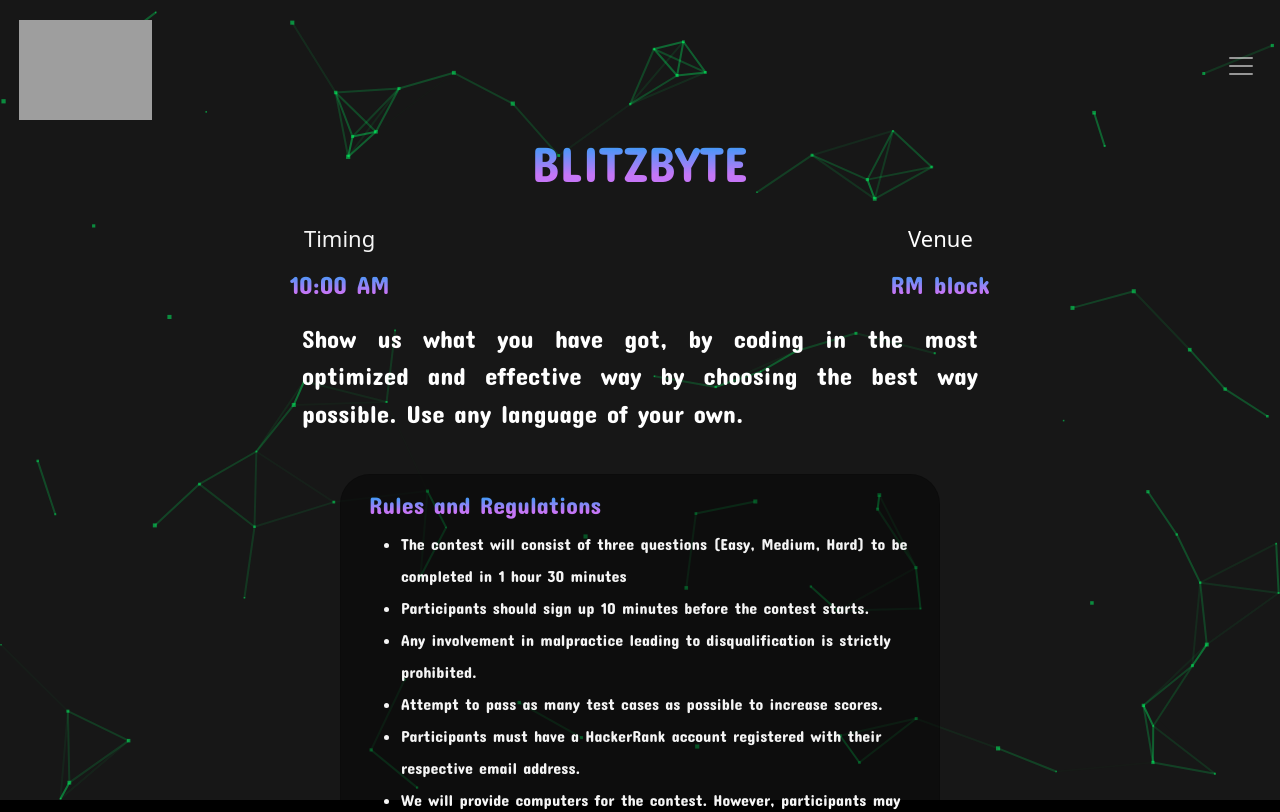
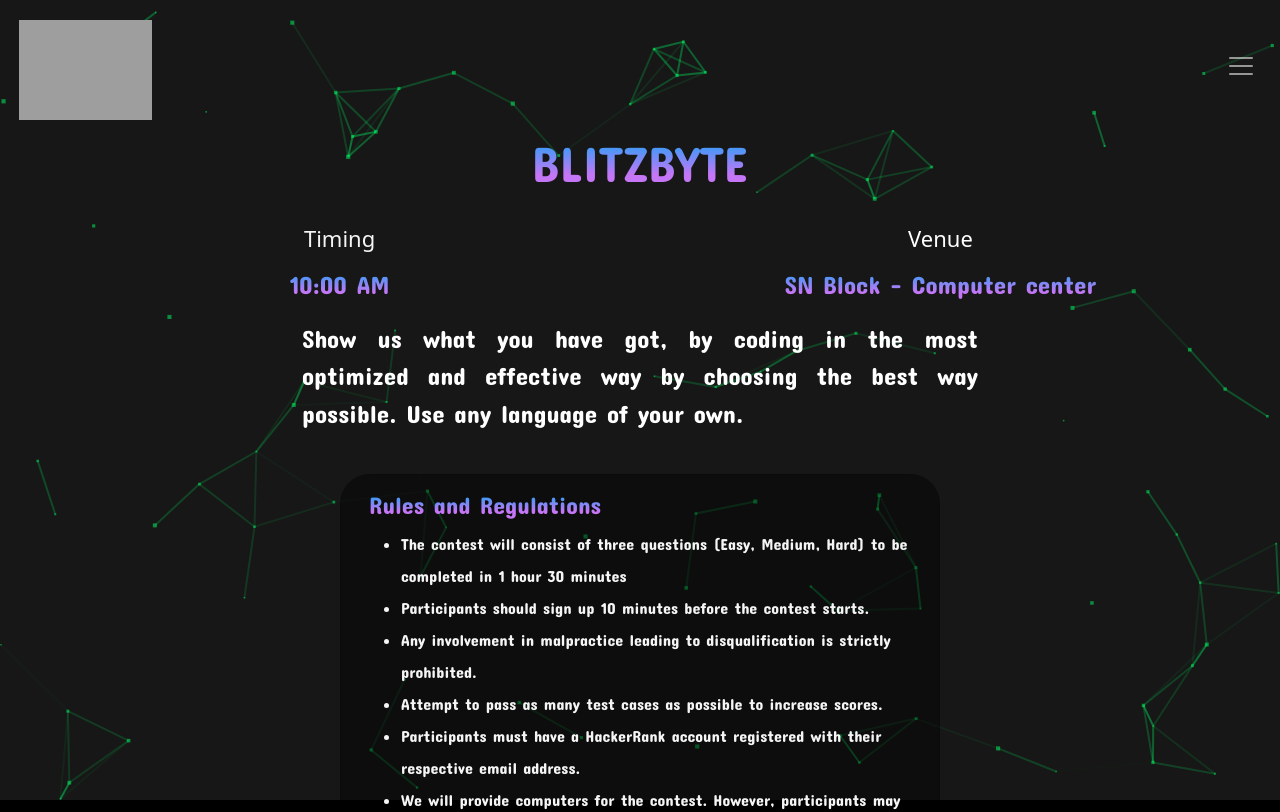
Before and after one commit to Senadhian2003/Cybernautix2024, a React (Create React App) app: page /events/1 in a window 1280 px wide. Shown: the top 812 px of the page. Built offline with nearby package versions, Linux system fonts and the light colour scheme; grey boxes are pictures that could not be loaded.

Commit message:
first commit

```diff
--- a/src/component/Contact.js
+++ b/src/component/Contact.js
@@ -70,7 +70,7 @@ export default function Contact() {
                   style={{ width: "75px", height: "75px" }}
                 ></lord-icon>
 
-                <p className="ctcp1">events.it@rmkec.ac.in</p>
+                <p className="ctcp1">cybernautix24@gmail.com</p>
               </div>
 
               <div className="cttxt">
@@ -80,10 +80,10 @@ export default function Contact() {
                   style={{ width: "75px", height: "75px" }}
                 ></lord-icon>
 
-                <p className="ctcp1">+91 9941165707</p>
+                <p className="ctcp1">+91 6369149644</p>
               </div>
 
-              <a id="bus" href="https://chat.whatsapp.com/DBC6TIRs1nF4dbCEp9xzeY" target="_blank">
+              <a id="bus" href="https://chat.whatsapp.com/Dhqs8V436hx4IEgDaQmQNR" target="_blank">
               <div className="cttxt">
                 <lord-icon
                   id="lob"
--- a/src/component/data.js
+++ b/src/component/data.js
@@ -2,7 +2,7 @@ let data=[
     {
         event:"BLITZBYTE",
         time:'10:00 AM',
-        venue:"RM block",
+        venue:"SN Block - Computer center",
         detail:"Show us what you have got, by coding in the most optimized and effective way by choosing the best way possible. Use any language of your own.",
         round:[],
         rules:[ "The contest will consist of three questions (Easy, Medium, Hard) to be completed in 1 hour 30 minutes",
@@ -11,12 +11,12 @@ let data=[
             "Attempt to pass as many test cases as possible to increase scores.",
             "Participants must have a HackerRank account registered with their respective email address.",
             "We will provide computers for the contest. However, participants may bring their laptops.(only with Ethernet, no Wi-Fi) for use only when lab computers are insufficient."],
-        link:"https://chat.whatsapp.com/CjXPabZuMiRKOUWMz64pt6"
+        link:"https://chat.whatsapp.com/ECO24qoHwQ02Rp9T3OY91y"
     },
     {
         event:"UXPLORER",
         time:'10:00 AM',
-        venue:"RM block",
+        venue:"SN Block - Computer center",
         detail:"Uxplorer event focuses on creating a user interface and experience for a digital product, such as a website, mobile app, or software application.",
         round:[],
         rules:[ "Craft original UI/UX designs from scratch, avoiding plagiarism or pre-made templates.",
@@ -26,13 +26,13 @@ let data=[
         "Contestants can use provided computers or bring their laptops with Ethernetsupport (Wi-Fi not available inside the lab; dongles are permitted).",
         "Team-size: 2 members",
         ],
-        link:"https://chat.whatsapp.com/E82alSj1zBJ7KEEOqWFSjB"
+        link:"https://chat.whatsapp.com/GhehhmUScOo4gIYsRJPgQk"
     }
     ,
     {
-        event:"PAPER PRESENTATION",
+        event:"PAPER PINNACLE",
         time:'10:00 AM',
-        venue:"RM block",
+        venue:"NB Block",
         detail:"Have unique talents inside you, it's time to bring your ideas to life. Join us and share your unique ideas and win exciting prizes..",
         round:[],
         rules:["Each person will be given a total of 10 minutes for the presentation.",
@@ -41,13 +41,13 @@ let data=[
                 "Individuals or team of maximum 3 members are allowed.",
                 "Paper can be of any domain and any format.",
                 ],
-        link:"https://chat.whatsapp.com/CjXPabZuMiRKOUWMz64pt6"
+        link:"https://chat.whatsapp.com/EIbMVTUbDXQIj5VpafHW3j"
     }
     ,
     {
         event:"WEBVORTEX",
         time:'10:00 AM',
-        venue:"RM block",
+        venue:"SN Block - Computer center",
         detail:"Participants are encouraged to showcase their skills in web design, emphasizing functionality and creativity. The competition aims to foster healthy competition and the exploration of innovative web development solutions.",
         round:[],
         rules:["Teams of 2 to 4 members are allowed.",
@@ -61,13 +61,13 @@ let data=[
               "All projects must be submitted within the stipulated time frame."
 
             ],
-        link:"https://chat.whatsapp.com/BGqRPe7HElmHZEOFAuR0aX"
+        link:"https://chat.whatsapp.com/ClLIJkzkCuGBXy70BMX0mp"
 
     },
     {
-        event:"PIXEL PLAYGROUND",
-        time:'10:00 AM',
-        venue:"RM block",
+        event:"PIXEL STUDIO",
+        time:'11:00 AM',
+        venue:"NB block",
         detail:"This is a quest for bytes with three round of games-peek and seek,Sherlock Holmes paradox ,Treasure hunt.Peek and Seek-It is a game of charades,where one player have to act out for the given image and context while the other one will find the answer.Sherlock Holmes paradox-This game is a paradox of mysteries,where the team have to relate the image with the given set of phrases and find a match for it.Treasure hunt-The game where the team sails into an adventure for treasure in which they decipher riddles rooted in technology. Each clue unveils a piece of the digital puzzle, leading to the ultimate word treasure.",
         round:[],
         rules:[ "Should be a team of 2",
@@ -75,39 +75,43 @@ let data=[
                 "Other teams shouldn’t intervene when a team is playing.",
                 "Team with less score will be eliminated.",
                 "The team with maximum score wins the game."],
-        link:"https://chat.whatsapp.com/BGqRPe7HElmHZEOFAuR0aX"
+        link:"https://chat.whatsapp.com/FLInXnHKDoS6bnqzrMrZ4v"
     },
 {
     event:"LEXICHARM",
-    time:'10:00 AM',
-    venue:"RM block",
-    round : ["Round 1: kural edu- thirukural will be given in the form of fill in the blanks in olaichuvadi and participants are asked to fill them. One olaichuvadi for one team of two participants contains 10 questions. Proverbs-english proverbs will be cut word by word and are mixed together. Participants are asked to seperate them and tie them together in a thread to form a meaningful proverb. A team of two participants are given 3-5 proverbs.", "Round 2:wordwhix- participants are seperated in three major teams and are seated in three columns of class where first bench has the laptop with questions about Tamil words of day to day things and they are asked to find the equivalent English word; small riddles like find the word from given jumbled letters in a stipulated time of 30 secs and then the next team participates in a relay race fashion. The set of column that completes the games first will proceed to next round","Round 3:articulate-the teams battle against eachother for a match of questions where one team must answer unrelated to the question asked without repeating any words. This goes on elimination basis and a final winner is found and rewarded"],
+    time:'11:00 AM',
+    venue:"NB block",
+    round : ["Round 1:Participants engage in a Thirukural challenge, filling in blanks in Olaichuvadi. In another task, they unscramble English proverbs, weaving them into coherent threads.", "Round 2:Teams are divided into three columns, each assigned a different task: translating Tamil words to English, solving riddles, and relay-style participation. The first team to complete advances.","Round 3:articulate-the teams battle against eachother for a match of questions where one team must answer unrelated to the question asked without repeating any words. This goes on elimination basis and a final winner is found and rewarded"],
     detail:"Unleash the power of words and showcase your language mastery through these thrilling and insightful games. Participants are requested to choose the language they wish to play with (either English or Tamil). Based on their choices they are challenged with quests in each round.",
     rules:["Reach the venue before 10 minutes",
             "Individual / Team (max 2 members)",
             "Participants are given a choice for language of their choice-English/Tamil "
-    ]
+    ],
+    link:"https://chat.whatsapp.com/FnMspos6m8dGII4nJxdNCr"
 },
 {
     event:"CON-TAC-TIX",
-    time:'10:00 AM',
-    venue:"RM block",
-    detail:"Here participants are immersed in a dynamic game where the power of observation and connection takes center stage. Displayed with intrigue are a series of diverse images, each holding a hidden connection. Participants embark on a mentaljourney, deciphering the visual clues to unveil the common thread that binds them together. The challenge lies in not just recognizing individual elements but in perceiving the intricate web of relationships that form the overarching connection. A test of wit and creativity, participants collaboratively decode the visual narrative,fostering teamwork and enhancing cognitive agility. As the images unfold,participants must swiftly synthesize their observations to present a cohesive answer, transforming the game into an engaging exploration of visual connectivity and collaborative problem-solving..",
+    time:'11:00 AM',
+    venue:"NB block",
+    detail:"Immersed in a dynamic game, participants unravel hidden connections among diverse images. Testing observation, creativity, and teamwork, teams collaboratively decode the visual narrative, fostering cognitive agility in an engaging exploration of connectivity and problem-solving.",
     round:[],
     rules:["Participants should visit the hall 10 minutes before the contest starts.",
         "Should be a team of 2",
-        "Should accomplish the game within the given time."]
+        "Should accomplish the game within the given time.","The rounds will be announced on-spot"]
+        ,
+        link:"https://chat.whatsapp.com/LIoRGUS6nvlEZ7wkwgucv0"
 },
 {
     event:"SMIRK",
-    time:'10:00 AM',
-    venue:"RM block",
+    time:'11:00 AM',
+    venue:"NB block",
     detail:"Contestants will form teams of up to four members, each taking on the role of a detective determined to unveil the mysteries hidden within Gotham City, teams will have a specified time window, ranging from 5 to 10 minutes depending on the contestant count , to explore the room, locate scattered puzzle pieces, Each piece unveils a fragment of the overarching storyline. The completed piece unveils the location of a hidden key that will unlock the final award. The team that successfully locates the hidden key and unlocks the final award in the shortest time will be crowned the Champions.",
     round:[],
     rules:["Each team can have a maximum of four members",
      "The treasure hunt will have a time frame ranging from 1.5 to 3 minutes per team, depending on the difficulty level of the clues.",
     "A designated person (game master) will monitor each team's progress from inside the room without interfering.",
-    "Provide participants with a uv torch for navigation."]
+    "Provide participants with a uv torch for navigation."],
+    link:"https://chat.whatsapp.com/GZhqgWa2a391fAECzs63xG"
 }
 
 
```
